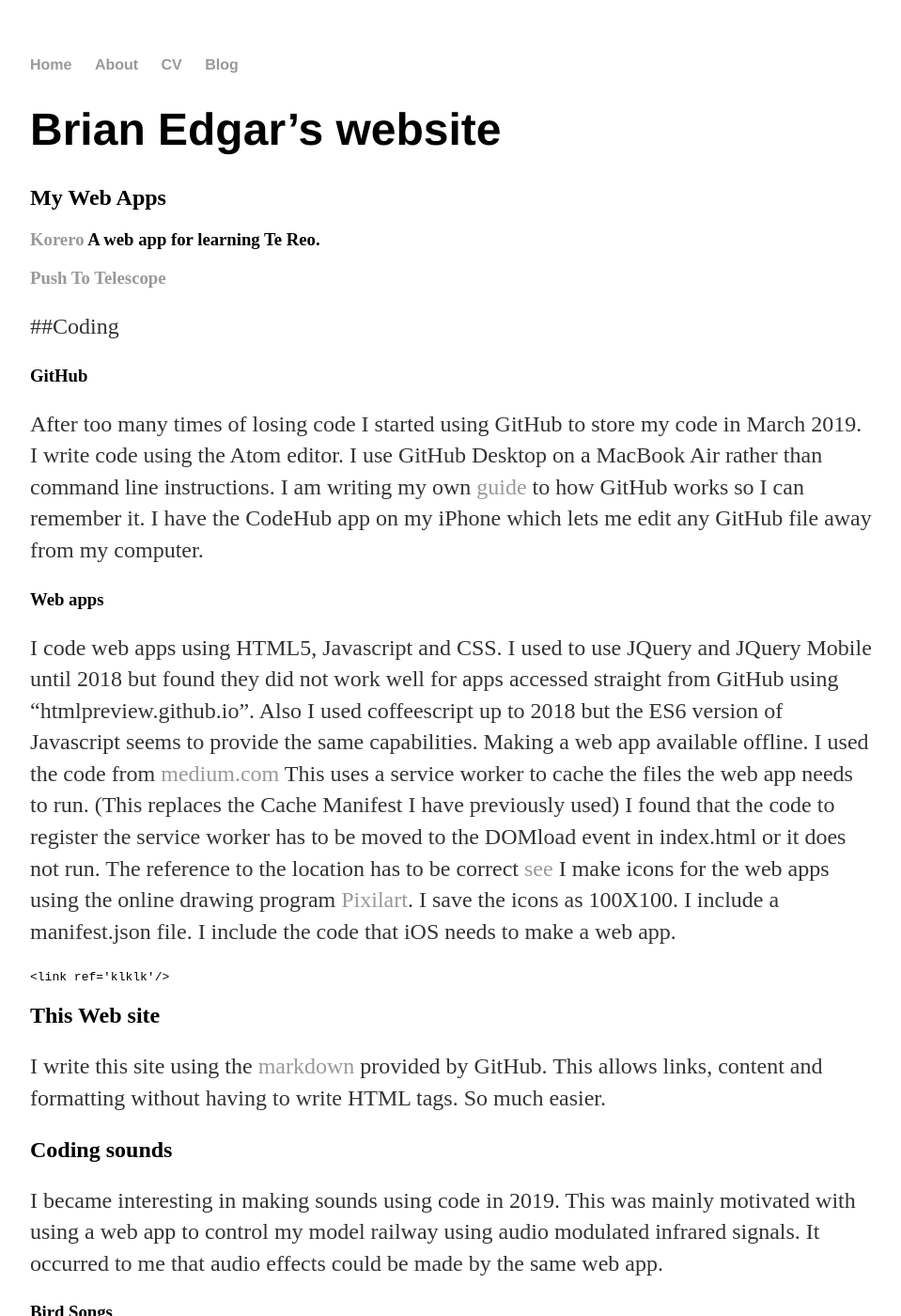
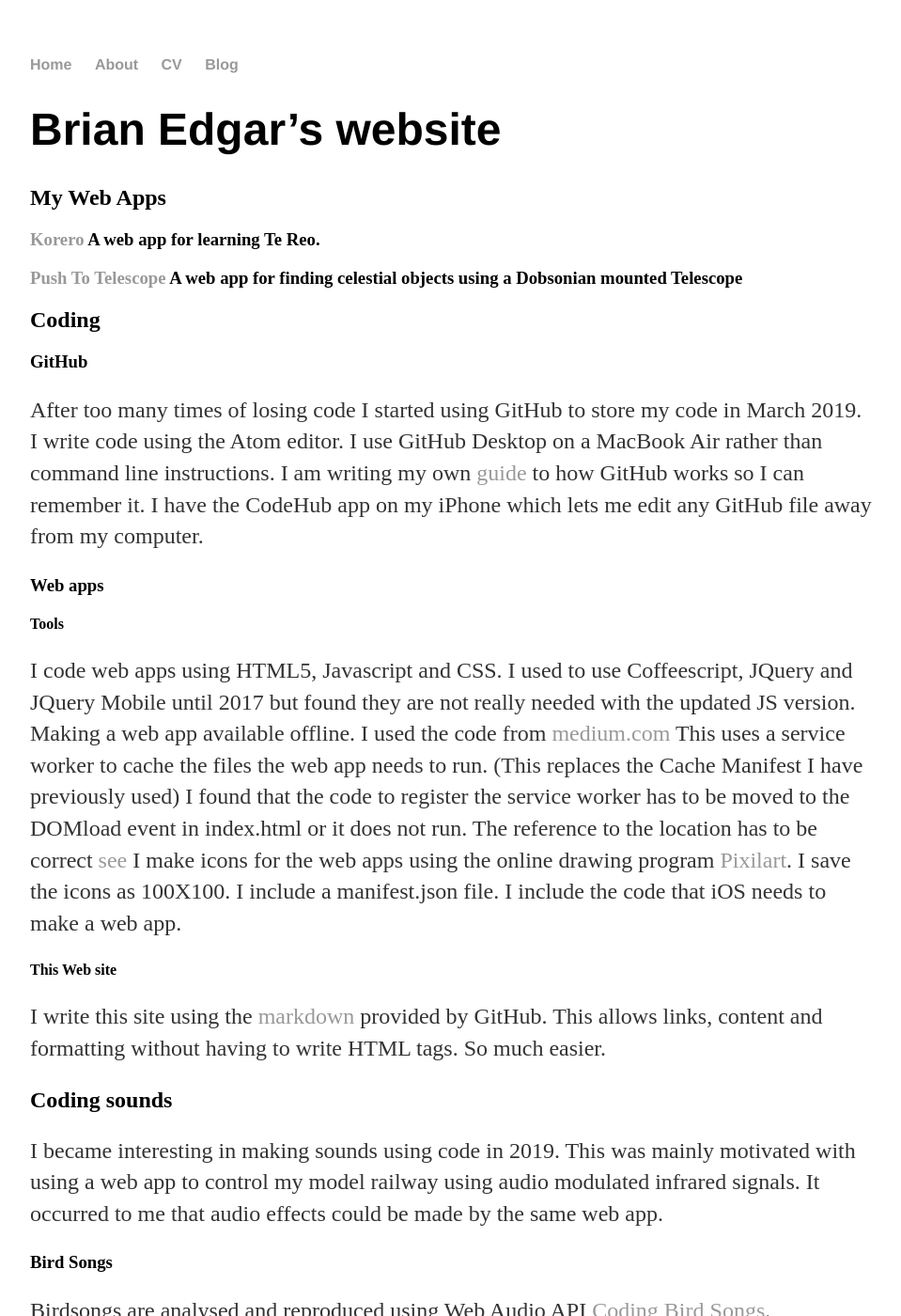
Before and after one commit to bwedgar/bwedgar.github.io, a Jekyll site: the page built from index.md, in a window 1280 px wide and 1400 px high. Shown: the whole window at 94% size, without its empty margins (160-1119 px from the left). Built offline with Jekyll 4.4.1, drawn with Linux system fonts in a browser that asks for light colours.

Commit message:
Update index.md

````diff
--- a/index.md
+++ b/index.md
@@ -8,22 +8,22 @@ layout: default
 
 ## My Web Apps
 ### [Korero](https://bwedgar.github.io/korero) A web app for learning Te Reo.
-### [Push To Telescope](https://bwedgar.github.io/PushToTelescope)
-##Coding
+### [Push To Telescope](https://bwedgar.github.io/PushToTelescope) A web app for finding celestial objects using a Dobsonian mounted Telescope
+
+## Coding
 ###  GitHub
 After too many times of losing code I started using GitHub to store my code in March 2019.  I write code using the Atom editor.  I use GitHub Desktop on a MacBook Air rather than command line instructions. I am writing my own [guide](github.md) to how GitHub works so I can remember it.
 I have the CodeHub app on my iPhone which lets me edit any GitHub file away from my computer.
 ### Web apps
-I code web apps using HTML5, Javascript and CSS.  I used to use JQuery and JQuery Mobile until 2018 but found they did not work well for apps accessed straight from GitHub using "htmlpreview.github.io".   Also I used coffeescript up to 2018 but the ES6 version of Javascript seems to provide the same capabilities.
+#### Tools
+I code web apps using HTML5, Javascript and CSS.  I used to use Coffeescript, JQuery and JQuery Mobile until 2017 but found they are not really needed with the updated JS version.
 Making a web app available offline.  I used the code from [medium.com](https://medium.com/@onejohi/offline-web-apps-using-local-storage-and-service-workers-5d40467117b9)
 This uses a service worker to cache the files the web app needs to run. (This replaces the Cache Manifest I have previously used)
 I found that the code to register the service worker has to be moved to the DOMload event in index.html or it does not run. The reference to the location has to be correct [see](https://gist.github.com/kosamari/7c5d1e8449b2fbc97d372675f16b566e)
 I make icons for the web apps using the online drawing program [Pixilart](https://www.pixilart.com/draw).  I save the icons as 100X100.
 I include a manifest.json file.  I include the code that iOS needs to make a web app.
-```html
-<link ref='klklk'/>
-```
-## This Web site
+
+#### This Web site
 I write this site using the [markdown](https://guides.github.com/features/mastering-markdown/#GitHub-flavored-markdown) provided by GitHub. This allows links, content and formatting without having to write HTML tags. So much easier.
 
 ## Coding sounds
@@ -33,7 +33,7 @@ Birdsongs are analysed and reproduced using Web Audio API [Coding Bird Songs](bi
 ### Sound effects
 I am writing a [web app](soundeffects.md) to make sound effects for my model railway.  These ideas are based on [go](https://noisehack.com/generate-noise-web-audio-api)
 ### WebAudio test
-This is a way of testing if a device can use Web Audio API. [test](https://htmlpreview.github.io/?https://github.com/bwedgar/WebAudioTest/blob/master/index.html)
+This is a way of testing if a device can use Web Audio API. [test](https://bwedgar.github.io/WebAudioTest)
 
 ## Astronomy
 ### My Telescope
@@ -75,4 +75,4 @@ My picaxe programs are in GitHub repo [Picaxe](picaxe.md).
 #### Model Rail Frame Controller
 This takes input from a smart device and controls engines, lights, mechanical devices.
 #### Infrared Serial Data Transmitter Web app
-This web app allows a computer or mobile device to send serial signals to a picaxe computer (or Sony TV). It is based on a circuit by ???.  [Run the Web App](https://htmlpreview.github.io/?https://github.com/bwedgar/InfraRedSerialTransmitter/blob/master/index.html)
+This web app allows a computer or mobile device to send serial signals to a picaxe computer (or Sony TV). It is based on a circuit by ???.  [Run the Web App](https://bwedgar.github.io/InfraRedSerialTransmitter)
````
